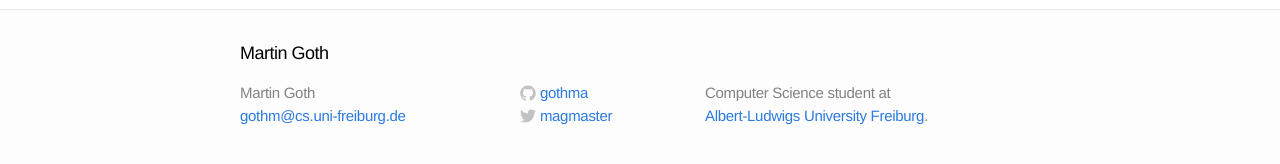
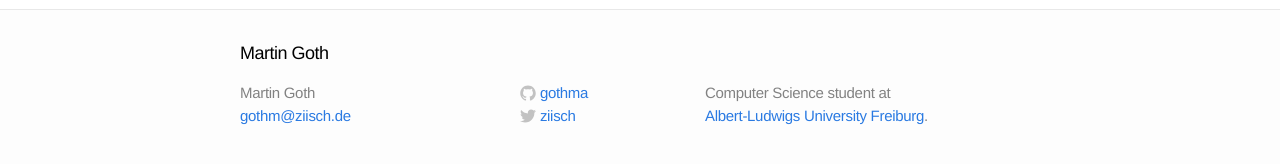
Before and after one commit to gothma/gothma.github.io, a Jekyll site: the page built from about.md, in a window 1280 px wide. Shown: the part 361-525 px from the top of the page. Built offline with Jekyll 4.4.1, drawn with Linux system fonts in a browser that asks for light colours.

Commit message:
Change nickname to ziisch

```diff
--- a/_config.yml
+++ b/_config.yml
@@ -1,11 +1,11 @@
 # Site settings
 title: Martin Goth
-email: gothm@cs.uni-freiburg.de
+email: gothm@ziisch.de
 description: "Computer Science student at <br>[Albert-Ludwigs University Freiburg](http://www.informatik.uni-freiburg.de)."
 baseurl: ""
-url: "http://yourdomain.com"
+url: "http://www.ziisch.de"
 username: gothma
-twitter: magmaster
+twitter: ziisch
 
 # Build settings
 markdown: kramdown
```
